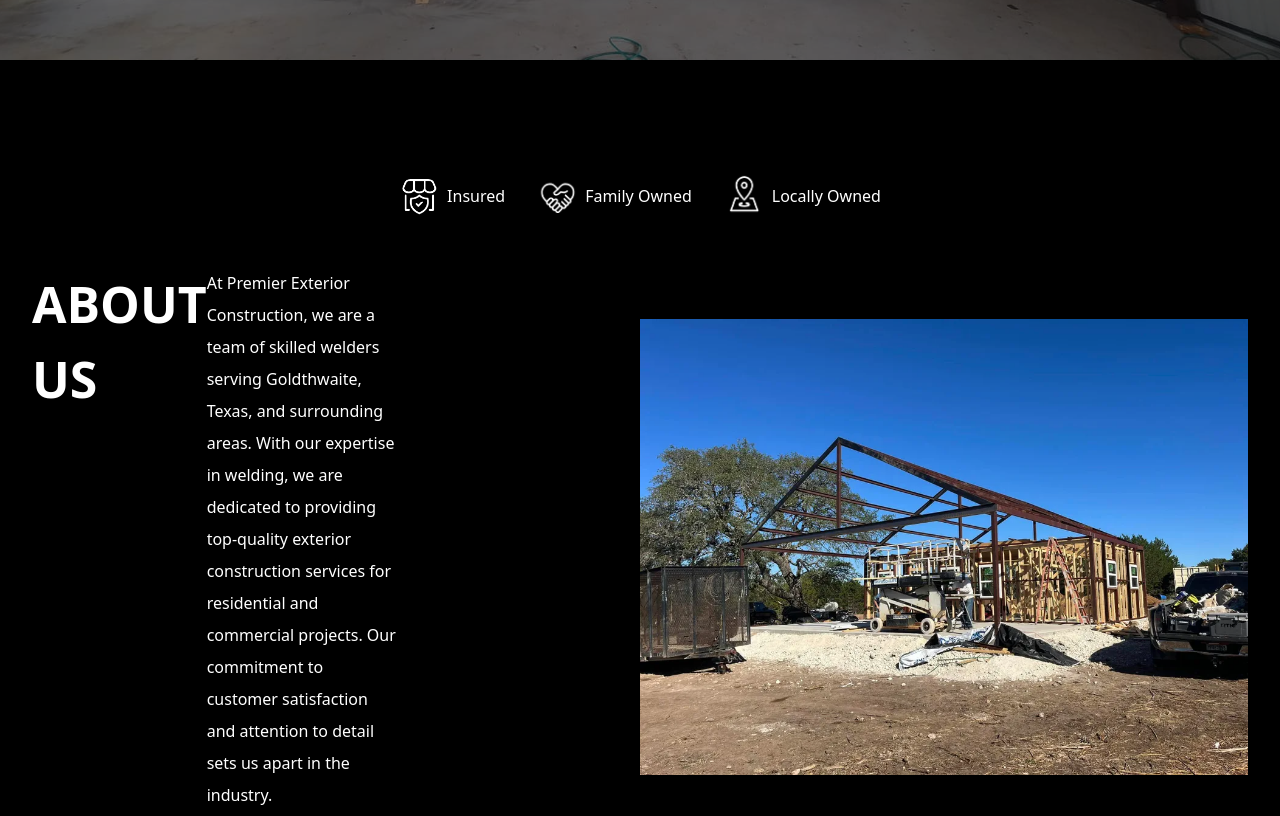
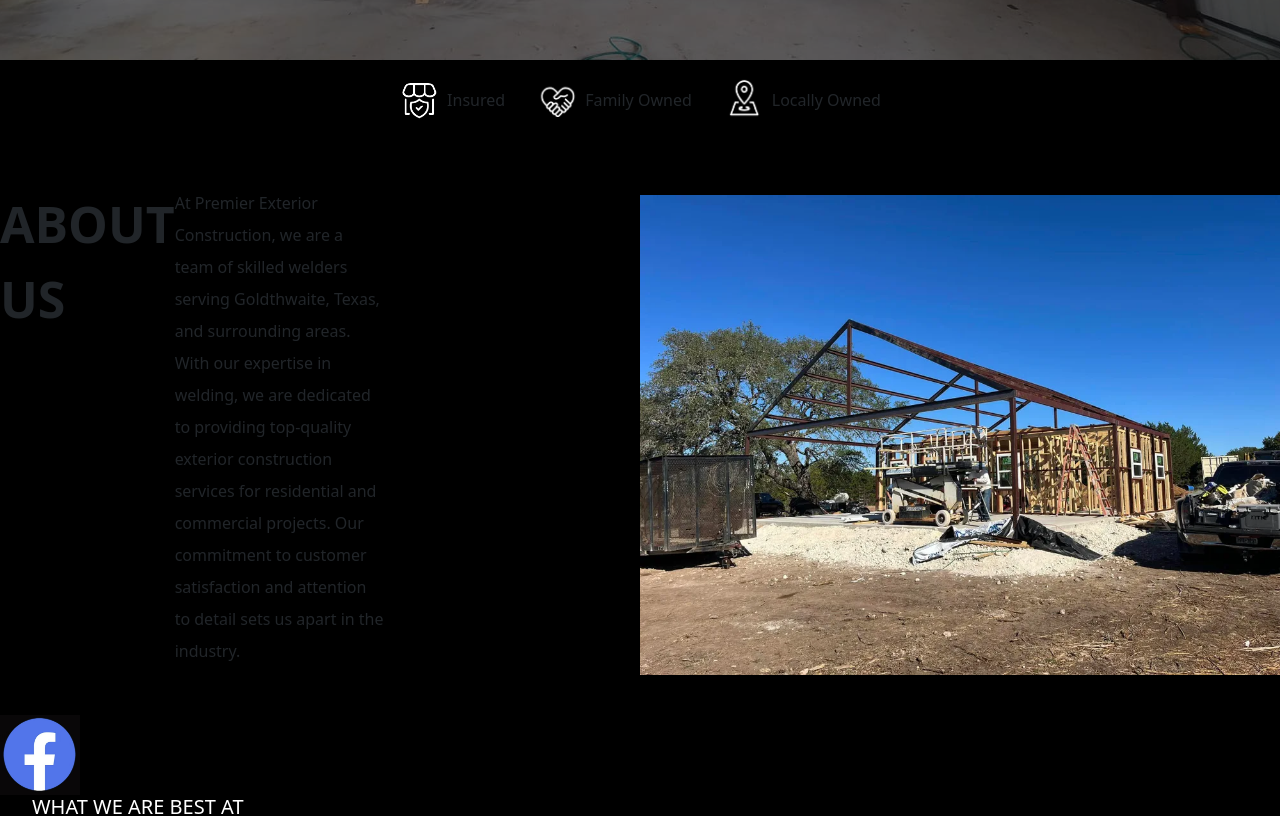
Before and after one commit to nicoleables/Premier-Exterior-Contruction, a React (Vite) app: page / in a window 1280 px wide. Shown: the part 740-1556 px from the top of the page. Built offline with nearby package versions, Linux system fonts and the light colour scheme.

Commit message:
Update about.css

```diff
--- a/src/styles/about.css
+++ b/src/styles/about.css
@@ -1,4 +1,4 @@
-.about {
+about {
   display: flex;
   flex-direction: column; /* Stack symbols and content vertically */
   background-color: black;
@@ -6,9 +6,11 @@
   overflow: hidden;
   padding: 2rem;
   box-sizing: border-box;
-  margin: 4rem 0; /* Combined margin-top and margin-bottom */
+  height: auto;
+  margin-top: 4rem; /* Adjust height as needed to make the section taller */
   align-items: center; /* Center content horizontally */
   text-align: center; /* Center text content */
+  margin-bottom: 4rem;
 }
 
 .about-symbols {
@@ -26,6 +28,7 @@
   align-items: center;
   justify-content: center; /* Center content within the item */
   margin: 0 1rem; /* Use margin for spacing */
+  width: auto; /* Adjust width as needed */
   text-align: center;
 }
 
@@ -43,7 +46,7 @@
   display: flex;
   justify-content: space-between; /* Align text and image side by side */
   width: 100%;
-  margin-top: 2rem; /* Adjust this to reduce space */
+  margin-top: 3rem;
   align-items: center; /* Center content vertically */
 }
 
@@ -52,6 +55,7 @@
   flex-direction: column;
   justify-content: flex-start;
   width: 30%; /* Adjust width as needed */
+  height: 100%; /* Make content fill the height */
   text-align: left; /* Align text to the left */
 }
 
@@ -68,21 +72,20 @@
 }
 
 .aboutpic {
-  display: block; /* Make the image a block element */
-  height: auto; /* Maintain aspect ratio */
-  width: 100%; /* Make the image responsive */
-  max-width: 700px; /* Prevent overflow */
-  object-fit: cover; /* Maintain image aspect ratio */
-  margin: 1rem auto; /* Center the image and reduce vertical spacing */
+  height: 30rem;
+  width: auto;
 }
 
 .about-pic {
+  top: 2rem;
+  justify-content: flex-end;
+  align-items: center;
   width: 50%; /* Ensure the image stays on the right */
-  margin-right: 2rem; /* Add margin to the right of the image */
+  margin-right: 2rem;
 }
 
 .aboutfacebooklogo {
-  margin-top: 1rem; /* Adjust this to reduce space above the logo */
+  margin-top: 2rem;
   height: 80px;
   width: 80px;
 }
@@ -90,6 +93,7 @@
 .aboutfacebooklogo:hover {
   transform: scale(1.1);
 }
+
 
 /* Media Queries */
 @media (max-width: 768px) {
```
